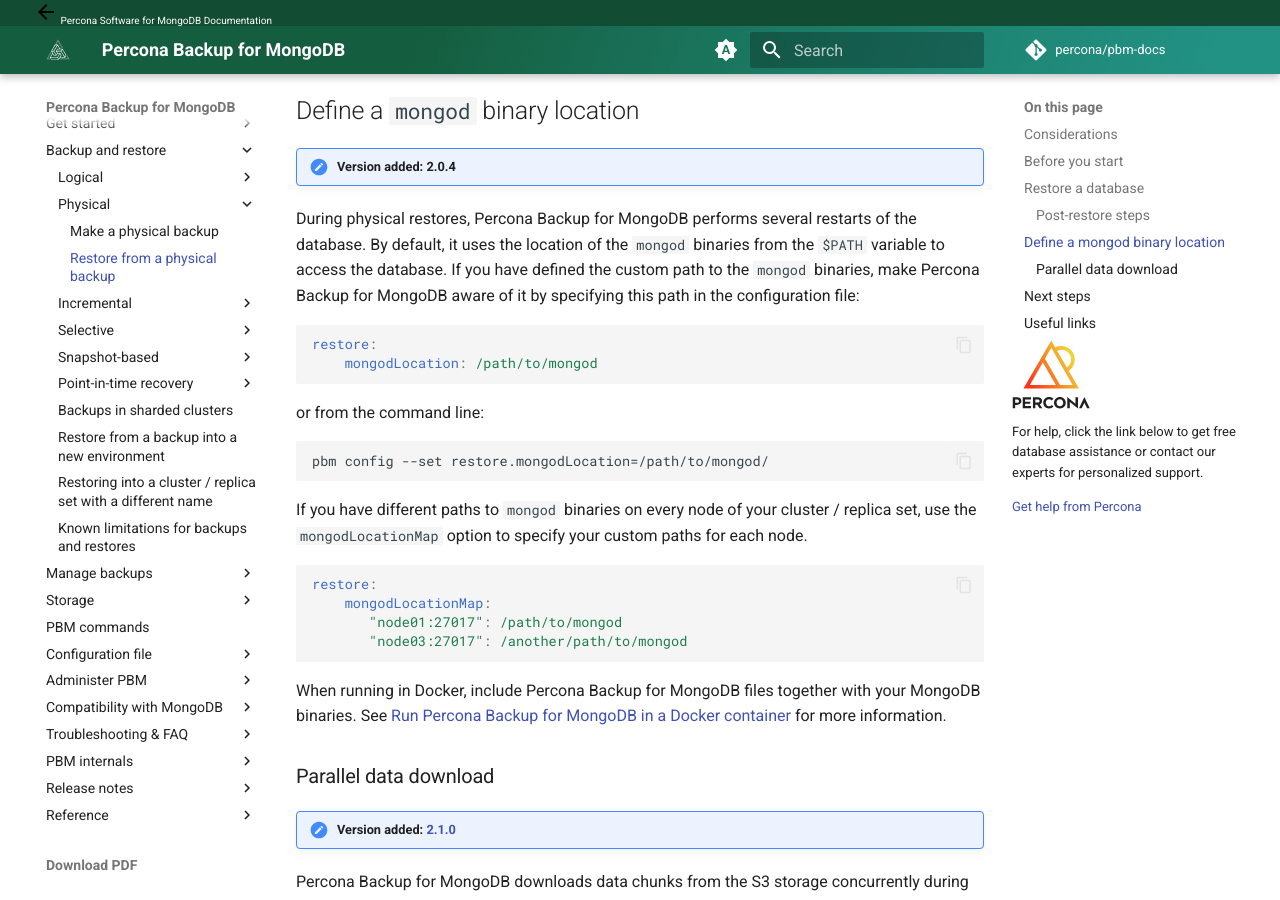
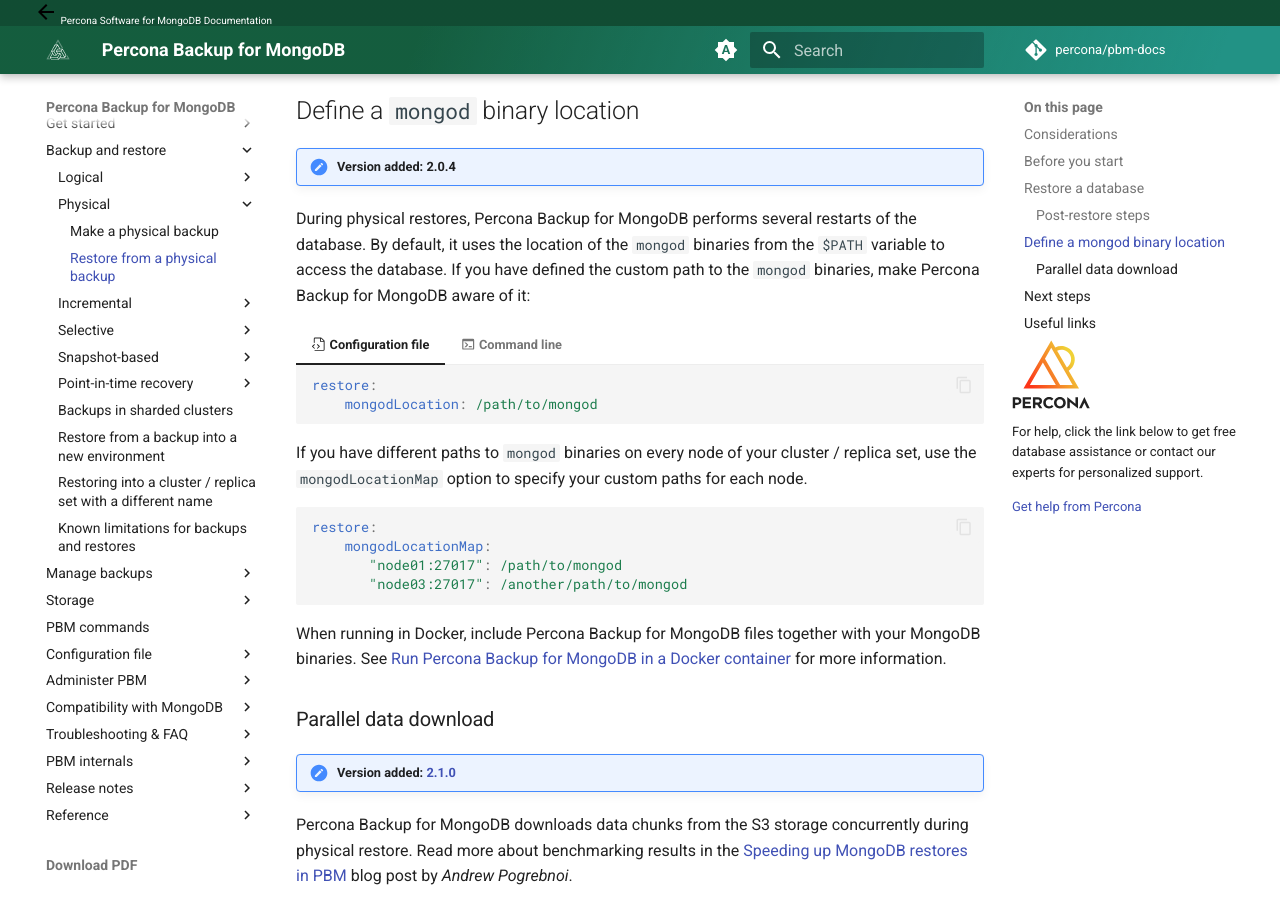
Before and after one commit to percona/pbm-docs, an MkDocs documentation site: the page built from docs/usage/restore-physical.md, in a window 1280 px wide and 900 px high, scrolled down 2036 px. Built offline with MkDocs 1.6.1 and Material for MkDocs 9.7.7, drawn with Linux system fonts in a browser that asks for light colours; nearby versions of some CDN libraries; comment, search, counter and statistics services are not loaded.

Commit message:
Update restore-physical.md
Converted to tabs

````diff
--- a/docs/usage/restore-physical.md
+++ b/docs/usage/restore-physical.md
@@ -74,18 +74,20 @@
 
 !!! admonition "Version added: 2.0.4"
 
-During physical restores, Percona Backup for MongoDB performs several restarts of the database. By default, it uses the location of the `mongod` binaries from the `$PATH` variable to access the database. If you have defined the custom path to the `mongod` binaries, make Percona Backup for MongoDB aware of it by specifying this path in the configuration file:
+During physical restores, Percona Backup for MongoDB performs several restarts of the database. By default, it uses the location of the `mongod` binaries from the `$PATH` variable to access the database. If you have defined the custom path to the `mongod` binaries, make Percona Backup for MongoDB aware of it:
 
-```yaml
-restore:
-    mongodLocation: /path/to/mongod
-```
+=== ":octicons-file-code-24: Configuration file"
 
-or from the command line:
+    ```yaml
+    restore:
+        mongodLocation: /path/to/mongod
+    ```
 
-```
-pbm config --set restore.mongodLocation=/path/to/mongod/
-```
+=== ":material-console: Command line"
+
+    ```{.bash data-prompt="$"}
+    $ pbm config --set restore.mongodLocation=/path/to/mongod/
+    ```
 
 If you have different paths to `mongod` binaries on every node of your cluster / replica set, use the `mongodLocationMap` option to specify your custom paths for each node.
 
````
